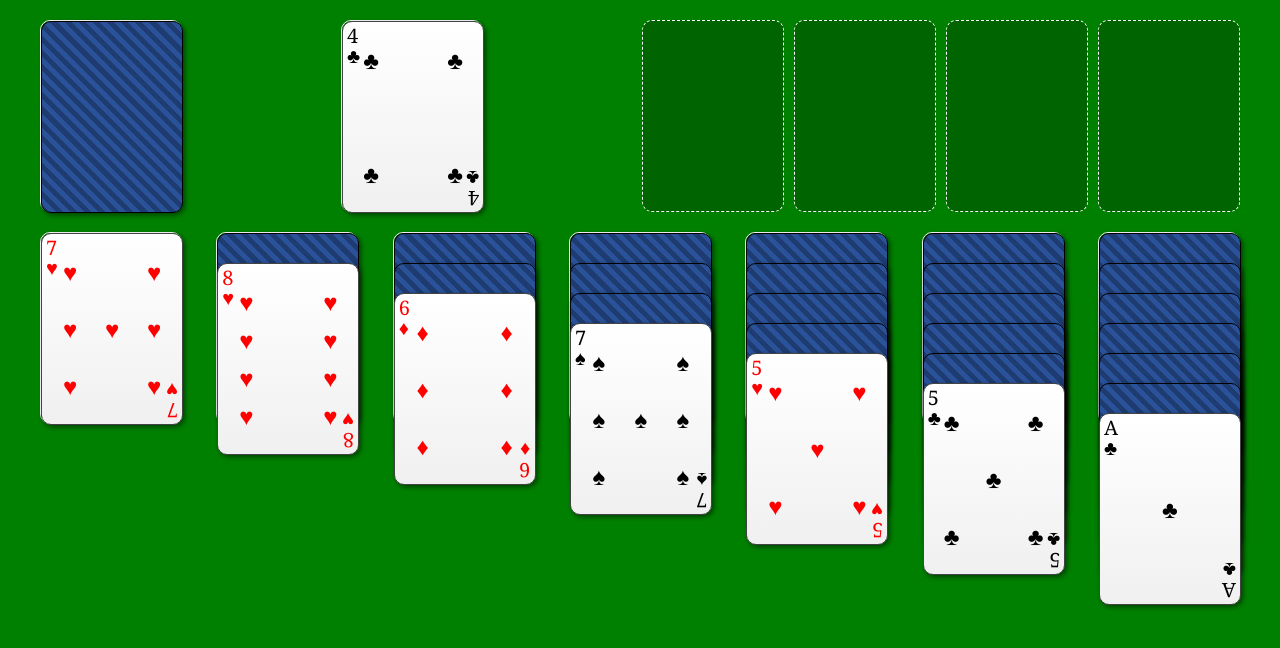
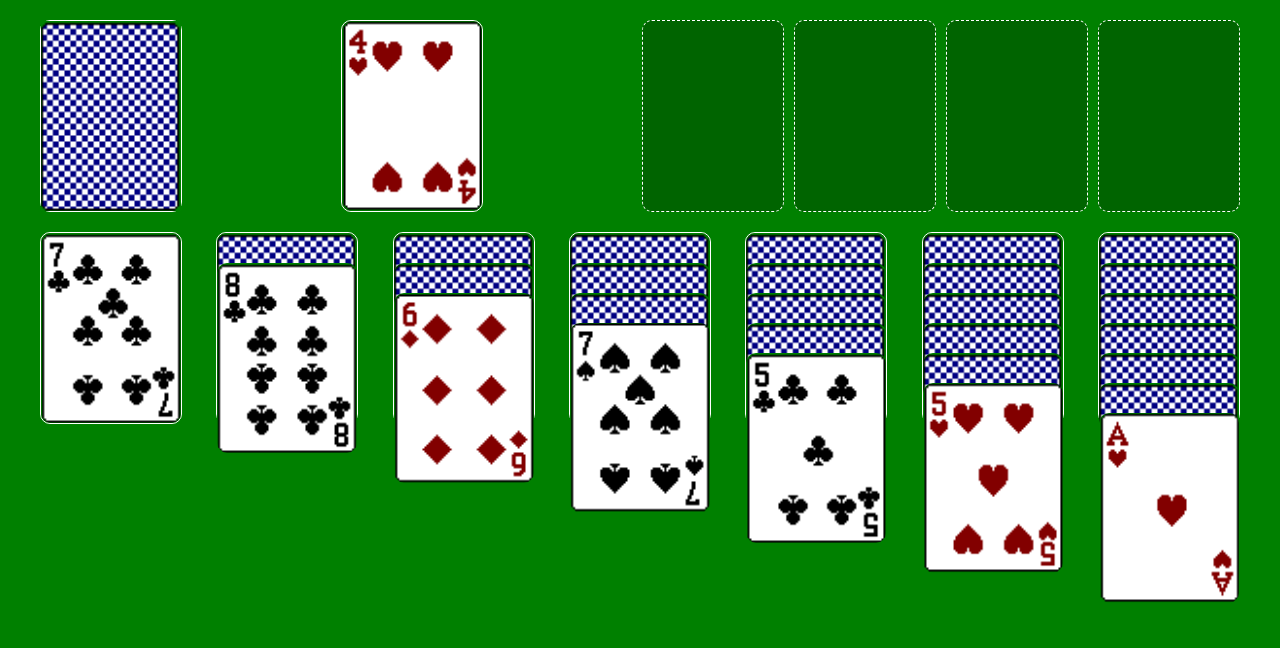
Before and after one commit to rickd-uk/klondike, a plain HTML site: page index.html in a window 1280 px wide. Both pictures are taken after a click on the element 111 px from the left and 116 px from the top of the page. Drawn offline with Linux system fonts and the light colour scheme.

Commit message:
use spritesheet if available

```diff
--- a/index.html
+++ b/index.html
@@ -2,7 +2,7 @@
 <html lang="en">
 <head>
   <meta charset="UTF-8">
-  <title>Klondike Solitaire – Traditional Card Style</title>
+  <title>Klondike Solitaire – Traditional Card Style with Auto-Foundation</title>
   <style>
     body {
       font-family: 'Segoe UI', Tahoma, Geneva, Verdana, sans-serif;
@@ -58,7 +58,7 @@
       height: 190px;
       border-radius: 10px;
       position: absolute;
-      box-shadow: 2px 2px 5px rgba(0, 0, 0, 0.5);
+      box-shadow: 2px 2px 5px rgba(0,0,0,0.5);
       user-select: none;
       cursor: pointer;
       overflow: hidden;
@@ -69,13 +69,7 @@
       border: 1px solid #444;
     }
     .face-down {
-      background: repeating-linear-gradient(
-        45deg,
-        #1e3c72,
-        #1e3c72 5px,
-        #2a5298 5px,
-        #2a5298 10px
-      );
+      background: repeating-linear-gradient(45deg, #1e3c72, #1e3c72 5px, #2a5298 5px, #2a5298 10px);
       border: 1px solid #000;
     }
     .card-face {
@@ -111,6 +105,11 @@
       font-size: 24px;
       line-height: 1;
     }
+    /* Optional sprite styling */
+    .card.sprite {
+      border: none;
+      box-shadow: none;
+    }
   </style>
 </head>
 <body>
@@ -136,8 +135,32 @@
     </div>
   </div>
   <script>
-    const SUITS = ['hearts', 'diamonds', 'clubs', 'spades'];
+    // --- Sprite Sheet Preloading and Configuration ---
+    let useSprite = false;
+    const cardSprite = new Image();
+    cardSprite.onload = function() {
+      useSprite = true;
+      // Re-render the game so that the sprite sheet is used.
+      renderGame();
+    };
+    cardSprite.onerror = function() {
+      useSprite = false;
+    };
+    cardSprite.src = "playingcards_standard.png";
+
+    // Here we want the sprite-based cards to fill the original containers:
+    // Each card should be 140px by 190px.
+    const cardWidth = 140;
+    const cardHeight = 190;
+    // The sprite sheet is arranged as 14 columns and 4 rows.
+    // To scale each cell so that it becomes 140x190, the overall background size must be:
+    const spriteSheetWidth = 14 * cardWidth;   // 1960px
+    const spriteSheetHeight = 4 * cardHeight;    // 760px
+
+    // --- Game Constants and Helper Functions ---
+    const SUITS = ['clubs', 'diamonds', 'hearts', 'spades'];
     const RANKS = ['A','2','3','4','5','6','7','8','9','10','J','Q','K'];
+
     function getSuitSymbol(suit) {
       switch(suit) {
         case 'hearts': return '♥';
@@ -271,6 +294,8 @@
       }
       return deck;
     }
+
+    // --- Game Variables ---
     let tableau = [[], [], [], [], [], [], []];
     let foundations = [
       { suit: null, cards: [] },
@@ -280,6 +305,8 @@
     ];
     let stock = [];
     let waste = [];
+
+    // --- Deal Cards ---
     function dealCards(deck) {
       let cardIndex = 0;
       for (let i = 0; i < 7; i++) {
@@ -291,9 +318,37 @@
       }
       stock = deck.slice(cardIndex);
     }
+
+    // --- Rendering Functions ---
     function renderCard(card, sourceType, pileIndex, cardIndex, draggable) {
       const cardElement = document.createElement('div');
       cardElement.classList.add('card');
+
+      if (useSprite) {
+        cardElement.classList.add('sprite');
+        let col, row;
+        if (!card.faceUp) {
+          // For face-down cards, use the back (last column in the first row).
+          col = 13;
+          row = 0;
+        } else {
+          // Map rank to column: A=0, 2=1, …, 10=9, J=10, Q=11, K=12.
+          const rankMap = { 'A': 0, '2': 1, '3': 2, '4': 3, '5': 4, '6': 5, '7': 6, '8': 7, '9': 8, '10': 9, 'J': 10, 'Q': 11, 'K': 12 };
+          col = rankMap[card.rank];
+          // Map suit to row: clubs=0, diamonds=1, hearts=2, spades=3.
+          const suitMap = { 'clubs': 0, 'diamonds': 1, 'hearts': 2, 'spades': 3 };
+          row = suitMap[card.suit];
+        }
+        // Calculate the background position using the new dimensions.
+        const bgPosX = -(col * cardWidth) + "px";
+        const bgPosY = -(row * cardHeight) + "px";
+        cardElement.style.backgroundImage = "url('playingcards_standard.png')";
+        cardElement.style.backgroundPosition = bgPosX + " " + bgPosY;
+        cardElement.style.backgroundSize = spriteSheetWidth + "px " + spriteSheetHeight + "px";
+        cardElement.style.width = cardWidth + "px";
+        cardElement.style.height = cardHeight + "px";
+      } else {
+        // Fallback: use the built-in rendering.
         cardElement.classList.add(card.faceUp ? 'face-up' : 'face-down');
         if (card.faceUp) {
           const cardFace = document.createElement('div');
@@ -327,12 +382,15 @@
           }
           cardElement.appendChild(cardFace);
         }
+      }
+
       if (draggable) {
         cardElement.setAttribute("draggable", "true");
         cardElement.dataset.sourceType = sourceType;
         cardElement.dataset.pileIndex = pileIndex;
         cardElement.dataset.cardIndex = cardIndex;
         cardElement.addEventListener("dragstart", handleDragStart);
+        cardElement.addEventListener("dblclick", handleDoubleClick);
       }
       return cardElement;
     }
@@ -353,7 +411,18 @@
       stockContainer.innerHTML = '';
       if (stock.length > 0) {
         const cardBack = document.createElement('div');
+        if (useSprite) {
+          cardBack.classList.add('sprite');
+          const bgPosX = -(13 * cardWidth) + "px";
+          const bgPosY = -(0 * cardHeight) + "px";
+          cardBack.style.backgroundImage = "url('playingcards_standard.png')";
+          cardBack.style.backgroundPosition = bgPosX + " " + bgPosY;
+          cardBack.style.backgroundSize = spriteSheetWidth + "px " + spriteSheetHeight + "px";
+          cardBack.style.width = cardWidth + "px";
+          cardBack.style.height = cardHeight + "px";
+        } else {
           cardBack.classList.add('card', 'face-down');
+        }
         stockContainer.appendChild(cardBack);
       }
     }
@@ -383,6 +452,8 @@
       renderFoundations();
       renderTableau();
     }
+
+    // --- Drag and Drop Handlers ---
     function handleDragStart(e) {
       const dragData = {
         from: e.target.dataset.sourceType,
@@ -415,6 +486,40 @@
         renderGame();
       }
     }
+    function handleDoubleClick(e) {
+      e.stopPropagation();
+      let cardElement = e.currentTarget;
+      let sourceType = cardElement.dataset.sourceType;
+      let pileIndex = parseInt(cardElement.dataset.pileIndex);
+      let cardIndex = parseInt(cardElement.dataset.cardIndex);
+      let card;
+      if (sourceType === "tableau") {
+        card = tableau[pileIndex][cardIndex];
+      } else if (sourceType === "waste") {
+        card = waste[waste.length - 1];
+      }
+      for (let i = 0; i < foundations.length; i++) {
+        let foundationSlot = foundations[i];
+        if (isValidFoundationMove(card, foundationSlot)) {
+          if (sourceType === "tableau") {
+            tableau[pileIndex].splice(cardIndex, 1);
+            if (tableau[pileIndex].length > 0) {
+              tableau[pileIndex][tableau[pileIndex].length - 1].faceUp = true;
+            }
+          } else if (sourceType === "waste") {
+            waste.pop();
+          }
+          if (foundationSlot.cards.length === 0) {
+            foundationSlot.suit = card.suit;
+          }
+          foundationSlot.cards.push(card);
+          renderGame();
+          return;
+        }
+      }
+    }
+
+    // --- Move Validation Functions ---
     function isValidTableauMove(card, targetPile) {
       if (targetPile.length === 0) {
         return card.rank === 'K';
@@ -475,6 +580,8 @@
       }
       return false;
     }
+
+    // --- Stock Click Handler ---
     document.getElementById('stock').addEventListener('click', function() {
       if (stock.length > 0) {
         const card = stock.shift();
@@ -487,6 +594,8 @@
         renderGame();
       }
     });
+
+    // --- Game Initialization ---
     function initGame() {
       const deck = shuffleDeck(createDeck());
       dealCards(deck);
```
Also changed, not shown: playingcards_standard.png (added). Lines whose indentation alone changed are shown as unchanged.
